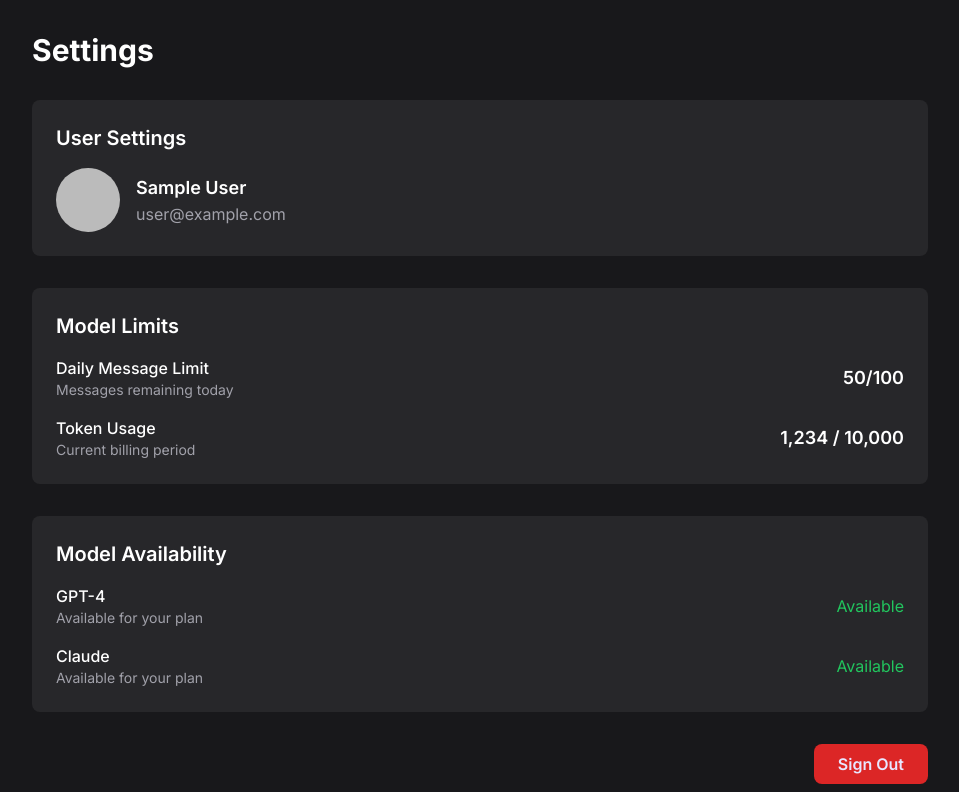
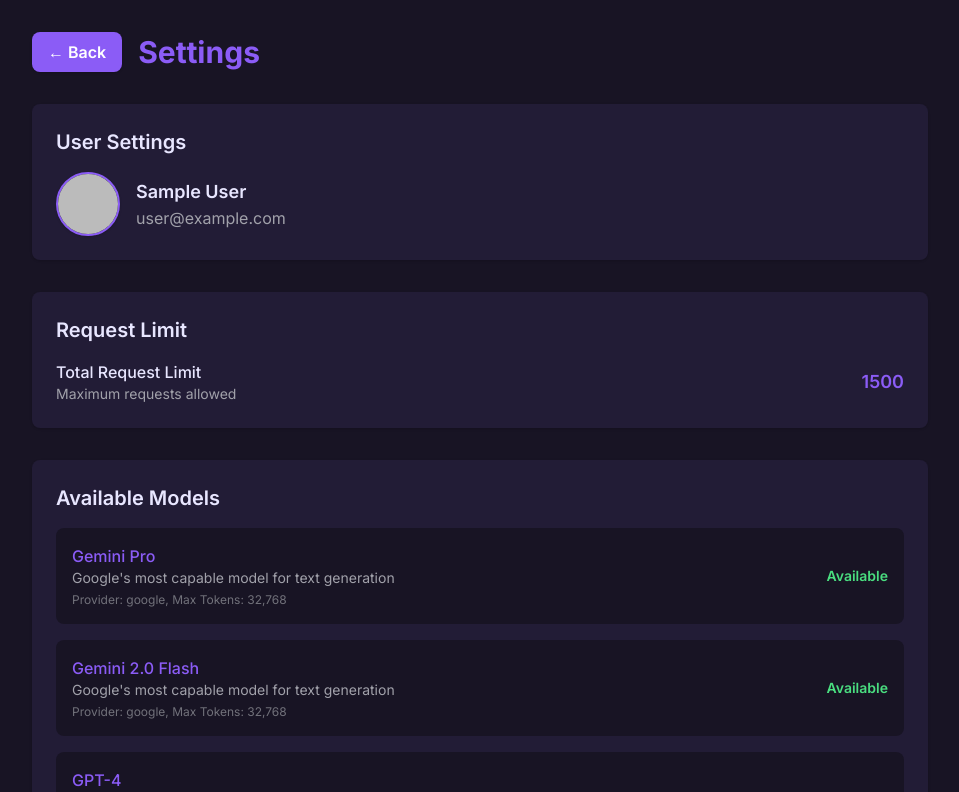
Before and after one commit to Hari-krishna-tech/t3chat-app, a Next.js app: page /settings in a window 1280 px wide. Shown: the top 792 px of the page, without its empty margins (160-1119 px from the left). Built offline with nearby package versions, Linux system fonts and the light colour scheme; no server answers; sample sign-in values are in the browser's storage.

Commit message:
changed settings page.

```diff
--- a/app/settings/page.tsx
+++ b/app/settings/page.tsx
@@ -3,6 +3,7 @@
 import { useSession, signOut } from "next-auth/react";
 import { useRouter } from "next/navigation";
 import { useEffect } from "react";
+import { MODELS } from "@/lib/models";
 
 export default function SettingsPage() {
   const { data: session, status } = useSession();
@@ -15,16 +16,24 @@ export default function SettingsPage() {
   }, [status, router]);
 
   if (status === "loading") {
-    return <div className="flex items-center justify-center min-h-screen">Loading...</div>;
+    return <div className="flex items-center justify-center min-h-screen bg-background text-foreground">Loading...</div>;
   }
 
   return (
-    <div className="min-h-screen bg-zinc-900 text-white p-8">
+    <div className="min-h-screen bg-background text-foreground p-8">
       <div className="max-w-4xl mx-auto space-y-8">
-        <h1 className="text-3xl font-bold mb-8">Settings</h1>
+        <div className="flex items-center gap-4 mb-8">
+          <button
+            onClick={() => router.push("/")}
+            className="px-4 py-2 bg-accent-purple hover:bg-accent-dark text-white rounded-lg font-semibold shadow transition-colors"
+          >
+            ← Back
+          </button>
+          <h1 className="text-3xl font-bold text-accent-purple">Settings</h1>
+        </div>
 
         {/* User Settings Section */}
-        <section className="bg-zinc-800 rounded-lg p-6">
+        <section className="bg-background-dark rounded-lg p-6 shadow">
           <h2 className="text-xl font-semibold mb-4">User Settings</h2>
           <div className="space-y-4">
             <div className="flex items-center gap-4">
@@ -32,10 +41,10 @@ export default function SettingsPage() {
                 <img
                   src={session.user.image}
                   alt={session.user.name || "User"}
-                  className="w-16 h-16 rounded-full"
+                  className="w-16 h-16 rounded-full border-2 border-accent-purple shadow"
                 />
               ) : (
-                <div className="w-16 h-16 rounded-full bg-zinc-700 flex items-center justify-center text-2xl font-bold">
+                <div className="w-16 h-16 rounded-full bg-accent-purple flex items-center justify-center text-2xl font-bold text-white shadow">
                   {session?.user?.name?.[0] || "U"}
                 </div>
               )}
@@ -47,46 +56,33 @@ export default function SettingsPage() {
           </div>
         </section>
 
-        {/* Model Limits Section */}
-        <section className="bg-zinc-800 rounded-lg p-6">
-          <h2 className="text-xl font-semibold mb-4">Model Limits</h2>
-          <div className="space-y-4">
-            <div className="flex justify-between items-center">
-              <div>
-                <div className="font-medium">Daily Message Limit</div>
-                <div className="text-sm text-zinc-400">Messages remaining today</div>
-              </div>
-              <div className="text-lg font-semibold">50/100</div>
+        {/* Request Limit Section */}
+        <section className="bg-background-dark rounded-lg p-6 shadow">
+          <h2 className="text-xl font-semibold mb-4">Request Limit</h2>
+          <div className="flex justify-between items-center">
+            <div>
+              <div className="font-medium">Total Request Limit</div>
+              <div className="text-sm text-zinc-400">Maximum requests allowed</div>
             </div>
-            <div className="flex justify-between items-center">
-              <div>
-                <div className="font-medium">Token Usage</div>
-                <div className="text-sm text-zinc-400">Current billing period</div>
-              </div>
-              <div className="text-lg font-semibold">1,234 / 10,000</div>
-            </div>
+            <div className="text-lg font-semibold text-accent-purple">1500</div>
           </div>
         </section>
 
         {/* Model Availability Section */}
-        <section className="bg-zinc-800 rounded-lg p-6">
-          <h2 className="text-xl font-semibold mb-4">Model Availability</h2>
-          <div className="space-y-4">
-            <div className="flex justify-between items-center">
-              <div>
-                <div className="font-medium">GPT-4</div>
-                <div className="text-sm text-zinc-400">Available for your plan</div>
-              </div>
-              <div className="text-green-500">Available</div>
-            </div>
-            <div className="flex justify-between items-center">
-              <div>
-                <div className="font-medium">Claude</div>
-                <div className="text-sm text-zinc-400">Available for your plan</div>
-              </div>
-              <div className="text-green-500">Available</div>
-            </div>
-          </div>
+        <section className="bg-background-dark rounded-lg p-6 shadow">
+          <h2 className="text-xl font-semibold mb-4">Available Models</h2>
+          <ul className="space-y-4">
+            {MODELS.map((model) => (
+              <li key={model.id} className="flex flex-col md:flex-row md:items-center md:justify-between gap-2 bg-background rounded-lg p-4">
+                <div>
+                  <div className="font-medium text-accent-purple">{model.name}</div>
+                  <div className="text-sm text-zinc-400">{model.description}</div>
+                  <div className="text-xs text-zinc-500 mt-1">Provider: {model.provider}, Max Tokens: {model.maxTokens.toLocaleString()}</div>
+                </div>
+                <div className="text-green-400 font-semibold text-sm">Available</div>
+              </li>
+            ))}
+          </ul>
         </section>
 
         {/* Sign Out Button */}
```
